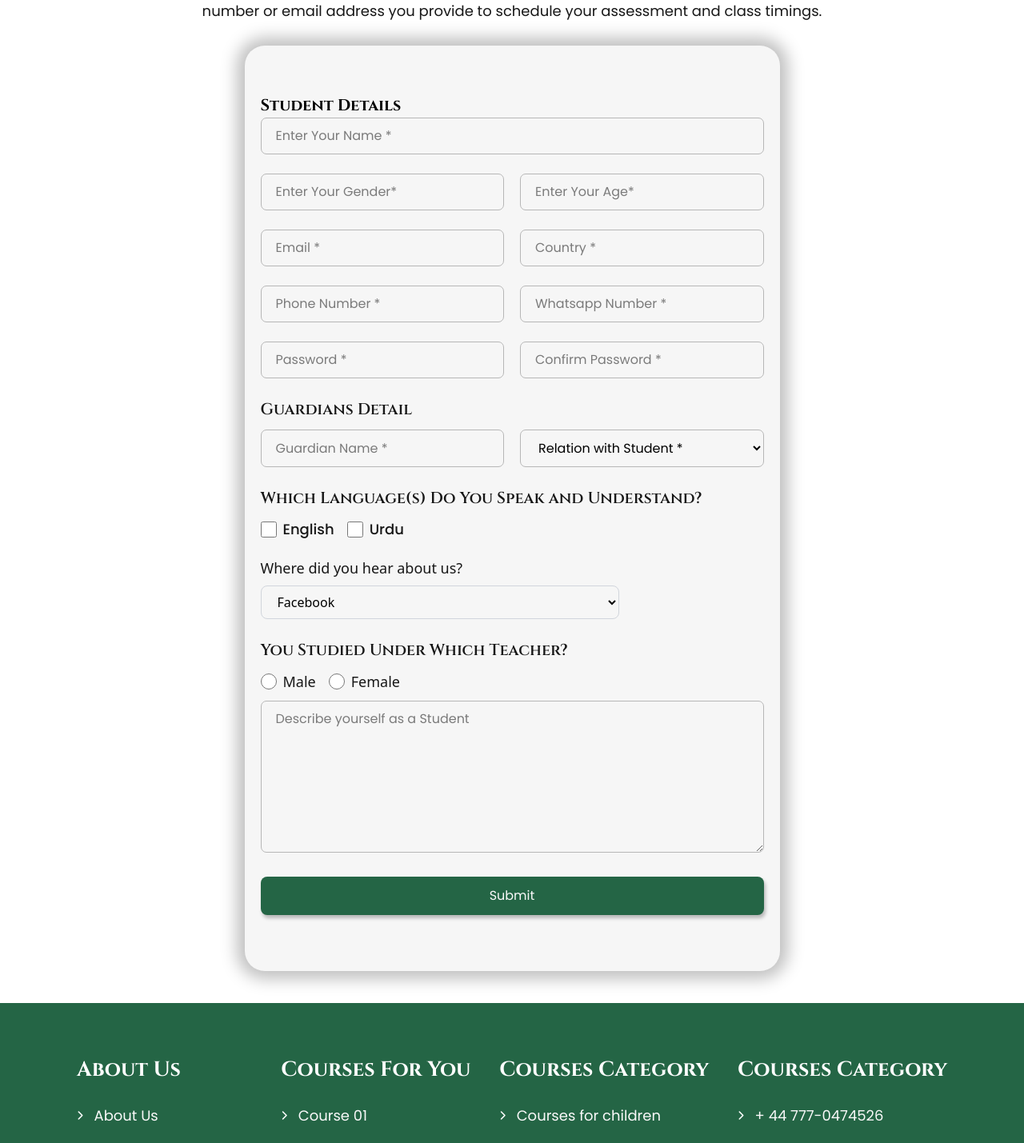
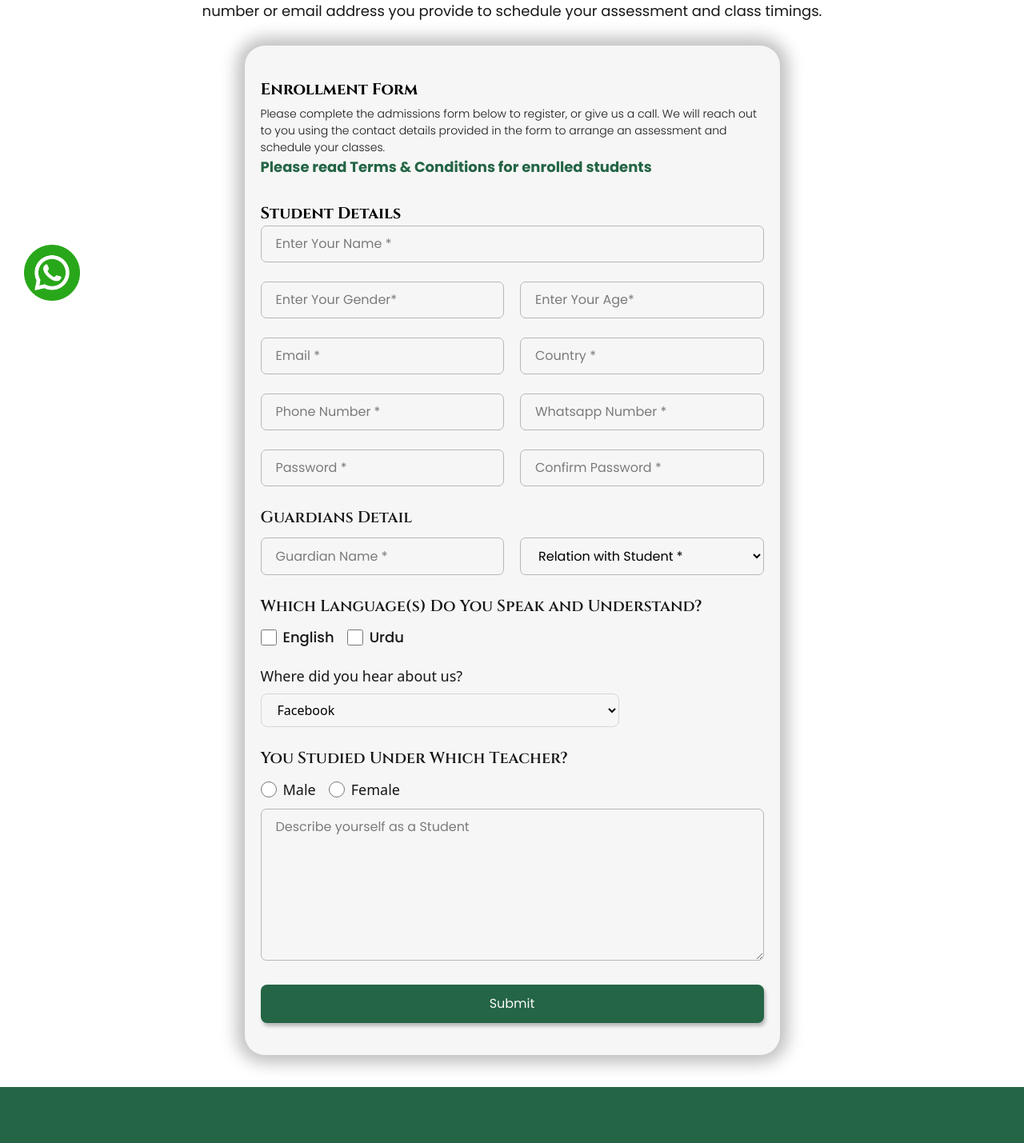
Before and after one commit to ABDULMOIZGHANI/Isami-Zone-Project, a React (Vite) app in the folder Front-End/: page /registration in a window 1280 px wide. Shown: the part 394-1823 px from the top of the page at 80% size. Built offline with nearby package versions, Linux system fonts and the light colour scheme; no server answers.

Commit message:
Adding whatsapp Icon and terms and conditions

```diff
--- a/Front-End/src/App.jsx
+++ b/Front-End/src/App.jsx
@@ -2,7 +2,8 @@ import { ToastContainer } from "react-toastify";
 import "./App.css";
 import Footer from "./components/Footer";
 import Header from "./components/Header";
-import { Outlet } from "react-router-dom";
+import { Link, Outlet } from "react-router-dom";
+import styled from "styled-components";
 
 function App() {
   return (
@@ -11,8 +12,20 @@ function App() {
       <Header />
       <Outlet />
       <Footer />
+      <Link to="https://wa.me/+923048725311">
+        <WhatsApp src="sectionImages/whatsapp.png" alt="" />
+      </Link>
     </>
   );
 }
 
 export default App;
+
+const WhatsApp = styled.img`
+  position: fixed;
+  bottom: 30px;
+  left: 30px;
+  width: 70px;
+  z-index: 9999;
+  cursor: pointer;
+`;
--- a/Front-End/src/components/Footer.jsx
+++ b/Front-End/src/components/Footer.jsx
@@ -14,10 +14,13 @@ const Footer = () => {
         <div className="w-[85%] flex justify-between m-auto pt-16 text-white md:flex-row flex-col">
           <div className="About">
             <h2 className="cinzel text-[26px] font-bold mb-6">About Us</h2>
-            {AboutUs.map((val) => (
-              <div className="flex gap-[14px] items-center mb-[23px]">
+            {AboutUs.map((val, index) => (
+              <div
+                key={index}
+                className="flex gap-[14px] items-center mb-[23px]"
+              >
                 <i className="fa-solid fa-chevron-right text-[12px]"></i>
-                <p className="poppins text-[18px] text-[#f9f9f9]">
+                <p className="poppins text-[16px] text-[#f9f9f9]">
                   {val.value}
                 </p>
               </div>
@@ -28,10 +31,13 @@ const Footer = () => {
             <h2 className="cinzel text-[26px] font-bold mb-6">
               Courses For You
             </h2>
-            {Courses.map((val) => (
-              <div className="flex gap-[14px] items-center mb-[23px]">
+            {Courses.map((val, index) => (
+              <div
+                key={index}
+                className="flex gap-[14px] items-center mb-[23px]"
+              >
                 <i className="fa-solid fa-chevron-right text-[12px]"></i>
-                <p className="poppins text-[18px] text-[#f9f9f9]">
+                <p className="poppins text-[16px] text-[#f9f9f9]">
                   {val.value}
                 </p>
               </div>
@@ -42,10 +48,10 @@ const Footer = () => {
             <h2 className="cinzel text-[26px] font-bold mb-6">
               Courses Category
             </h2>
-            {CoursesCategory.map((val) => (
-              <div className="flex gap-[14px] items-center mb-[23px]">
+            {CoursesCategory.map((val, i) => (
+              <div key={i} className="flex gap-[14px] items-center mb-[23px]">
                 <i className="fa-solid fa-chevron-right text-[12px]"></i>
-                <p className="poppins text-[18px] text-[#f9f9f9]">
+                <p className="poppins text-[16px] text-[#f9f9f9]">
                   {val.value}
                 </p>
               </div>
@@ -56,10 +62,10 @@ const Footer = () => {
             <h2 className="cinzel text-[26px] font-bold mb-6">
               Courses Category
             </h2>
-            {Contacts.map((val) => (
-              <div className="flex gap-[14px] items-center mb-[23px]">
+            {Contacts.map((val, i) => (
+              <div key={i} className="flex gap-[14px] items-center mb-[23px]">
                 <i className="fa-solid fa-chevron-right text-[12px]"></i>
-                <p className="poppins text-[18px] text-[#f9f9f9]">
+                <p className="poppins text-[16px] text-[#f9f9f9]">
                   {val.value}
                 </p>
               </div>
--- /dev/null
+++ b/Front-End/src/components/TermsConditions.jsx
@@ -0,0 +1,103 @@
+import React, { useState } from "react";
+import styled from "styled-components";
+
+const TermsConditions = () => {
+  const [conditions, setConditions] = useState(false);
+
+  const handleConditions = () => {
+    setConditions((prev) => !conditions);
+  };
+
+  console.log(conditions);
+
+  return (
+    <div>
+      <h1 className="cinzel text-[20px] font-bold">Enrollment Form</h1>
+      <p className="poppins text-[14px] text-[#171717] font-light mt-[5px]">
+        Please complete the admissions form below to register, or give us a
+        call. We will reach out to you using the contact details provided in the
+        form to arrange an assessment and schedule your classes.
+      </p>
+      <p
+        className="poppins text-[18px] text-[#246545] font-bold mb-[30px] cursor-pointer"
+        onClick={handleConditions}
+      >
+        Please read Terms & Conditions for enrolled students
+      </p>
+      {conditions && (
+        <Conditions className="w-[650px] h-[100vh] bg-[#fff]">
+          <div
+            onClick={handleConditions}
+            className="absolute right-[10px] top-[10px] cursor-pointer"
+          >
+            ✖️
+          </div>
+          <h1 className="cinzel text-[24px] font-extrabold mb-[10px]">
+            Terms & Conditions
+          </h1>
+          <p className="mb-[10px] poppins text-[16px] font-light">
+            <strong>1. </strong>Tuition fees must be paid in advance and are
+            non-refundable.
+          </p>
+          <p className="mb-[10px] poppins text-[16px] font-light">
+            <strong>2. </strong>
+            All classes will be scheduled according to Pakistan Standard Time
+            (PST), and time zone changes will not affect class timings.
+          </p>
+          <p className="mb-[10px] poppins text-[16px] font-light">
+            <strong>3. </strong>
+            Make-up classes are only provided if a tutor misses a lesson, but
+            not for student absences.
+          </p>
+          <p className="mb-[10px] poppins text-[16px] font-light">
+            <strong>4. </strong>
+            Classes will not be conducted on Islamic holidays such as
+            Eid-ul-Fitr, Eid-ul-Adha, 9-10 Muharram, and 27th Ramadan, but will
+            be rescheduled accordingly.
+          </p>
+          <p className="mb-[10px] poppins text-[16px] font-light">
+            <strong>5. </strong>
+            If tuition fees are not paid by the due date, Islami Zone reserves
+            the right to discontinue classes and terminate enrollment without
+            prior notice.
+          </p>
+          <p className="mb-[10px] poppins text-[16px] font-light">
+            <strong>6. </strong>
+            Students are responsible for attending classes on time, and while
+            reminder messages may be sent, attendance remains their
+            responsibility.
+          </p>
+          <p className="mb-[10px] poppins text-[16px] font-light">
+            <strong>7. </strong>
+            Islami Zone reserves the right to refuse service to anyone without
+            explanation.
+          </p>
+          <p className="mb-[10px] poppins text-[16px] font-light">
+            <strong>8. </strong> By clicking "Submit," you agree to receive
+            WhatsApp notifications regarding your enrollment, including updates
+            on application status and other relevant information, with the
+            option to opt out anytime.
+          </p>
+        </Conditions>
+      )}
+    </div>
+  );
+};
+
+export default TermsConditions;
+
+const Conditions = styled.div`
+  position: fixed;
+  top: 50%; /* Center vertically */
+  left: 50%; /* Center horizontally */
+  transform: translate(-50%, -50%); /* Adjust for exact center */
+  padding: 20px;
+  border: 1px solid black;
+  background-color: white;
+  z-index: 1000; /* Ensure it appears above other content */
+  max-height: 100vh; /* Limit height to 80% of the viewport */
+  overflow-y: auto; /* Add scroll if content exceeds height */
+  display: flex;
+  flex-direction: column;
+  justify-content: center;
+`;
--- a/Front-End/src/dashboard-components/Home.jsx
+++ b/Front-End/src/dashboard-components/Home.jsx
@@ -23,6 +23,7 @@ const Home = () => {
 
   if (isLoading) return <h1>Loading...</h1>; // Prevent rendering if still loading
   // if (!currentStudent) return <h1>No student found</h1>; // Prevent crash if student doesn't exist
+  console.log("All Students Data:", allStudentsData);
 
   return (
     <>
@@ -70,7 +71,31 @@ const Home = () => {
 
       {/* Student Schedule */}
       {!currentStudent ? (
-        <h1 className="mt-4 cinzel">No student found</h1>
+        <div className="w-[100%]  mx-auto mt-12">
+          <h2 className="text-xl cinzel font-semibold text-gray-800 mb-4">
+            All Students Schedule
+          </h2>
+          <table className="w-full border border-gray-300 rounded-lg overflow-hidden">
+            <thead className="bg-gray-200">
+              <tr>
+                <th className="p-3 text-left">Name</th>
+                <th className="p-3 text-left">Day</th>
+                <th className="p-3 text-left">Timing</th>
+                <th className="p-3 text-left">Teacher</th>
+              </tr>
+            </thead>
+            <tbody>
+              {allStudentsData.map((student, index) => (
+                <tr key={index} className="border-t border-gray-300">
+                  <td className="p-3">{student.name}</td>
+                  <td className="p-3">{student.days.join(", ")}</td>
+                  <td className="p-3">{student.timing[0] || "N/A"}</td>
+                  <td className="p-3">{student.teacher[0] || "N/A"}</td>
+                </tr>
+              ))}
+            </tbody>
+          </table>
+        </div>
       ) : (
         <div className="max-w-lg mx-auto mt-8">
           <h2 className="text-xl font-semibold text-gray-800 mb-4">
--- a/Front-End/src/pages/Registration.jsx
+++ b/Front-End/src/pages/Registration.jsx
@@ -3,6 +3,7 @@ import styled from "styled-components";
 import Button from "../components/Button";
 import { handleError, handleSuccess } from "../components/utils";
 import { useNavigate } from "react-router-dom";
+import TermsConditions from "../components/TermsConditions";
 
 const Registration = () => {
   const navigate = useNavigate();
@@ -101,8 +102,9 @@ const Registration = () => {
 
         <form
           onSubmit={handleSubmit}
-          className="relative w-[100%] md:w-[669px] z-10 h-auto bg-[#F6F6F6] rounded-[25px] flex flex-col pt-[60px] pb-[70px] pr-[20px] pl-[20px] m-auto shadow-[0_0_20px_10px_rgba(0,0,0,0.25)]"
+          className="relative w-[100%] md:w-[669px] z-10 h-auto bg-[#F6F6F6] rounded-[25px] flex flex-col pt-[40px] pb-[40px] pr-[20px] pl-[20px] m-auto shadow-[0_0_20px_10px_rgba(0,0,0,0.25)]"
         >
+          <TermsConditions />
           <h1 className="cinzel text-[20px] font-bold">Student Details</h1>
           <div className="flex flex-col">
             <input
--- a/Front-End/src/pages/Signup.jsx
+++ b/Front-End/src/pages/Signup.jsx
@@ -3,6 +3,7 @@ import styled from "styled-components";
 import Button from "../components/Button";
 import { handleError, handleSuccess } from "../components/utils";
 import { useNavigate } from "react-router-dom";
+import TermsConditions from "../components/TermsConditions";
 
 const Registration = () => {
   const navigate = useNavigate();
@@ -100,8 +101,9 @@ const Registration = () => {
 
         <form
           onSubmit={handleSubmit}
-          className="relative w-[100%] md:w-[669px] z-10 h-auto bg-[#F6F6F6] rounded-[25px] flex flex-col pt-[60px] pb-[70px] pr-[20px] pl-[20px] m-auto shadow-[0_0_20px_10px_rgba(0,0,0,0.25)]"
+          className="relative w-[100%] md:w-[669px] z-10 h-auto bg-[#F6F6F6] rounded-[25px] flex flex-col pt-[40px] pb-[40px] pr-[20px] pl-[20px] m-auto shadow-[0_0_20px_10px_rgba(0,0,0,0.25)]"
         >
+          <TermsConditions />
           <h1 className="cinzel text-[20px] font-bold">Teacher Details</h1>
           <div className="flex flex-col">
             <input
```
Also changed, not shown: Front-End/src/dashboard-components/DashboardSideBar.jsx (+34 -8 lines), Front-End/public/sectionImages/whatsapp.png (added).
